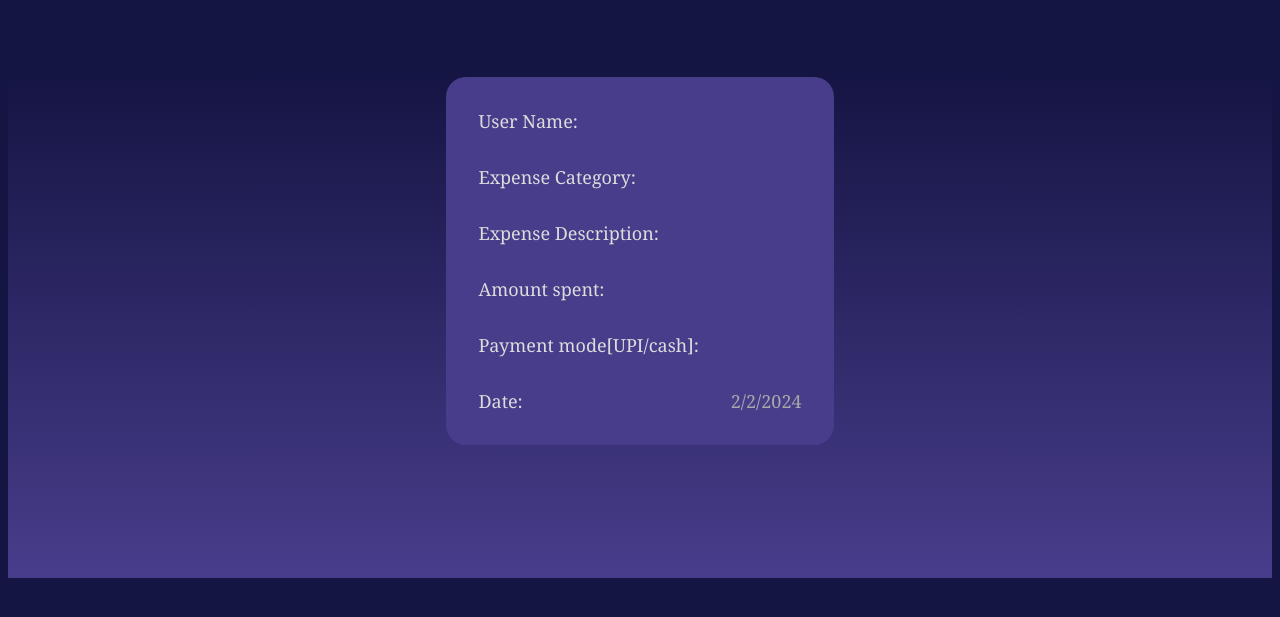
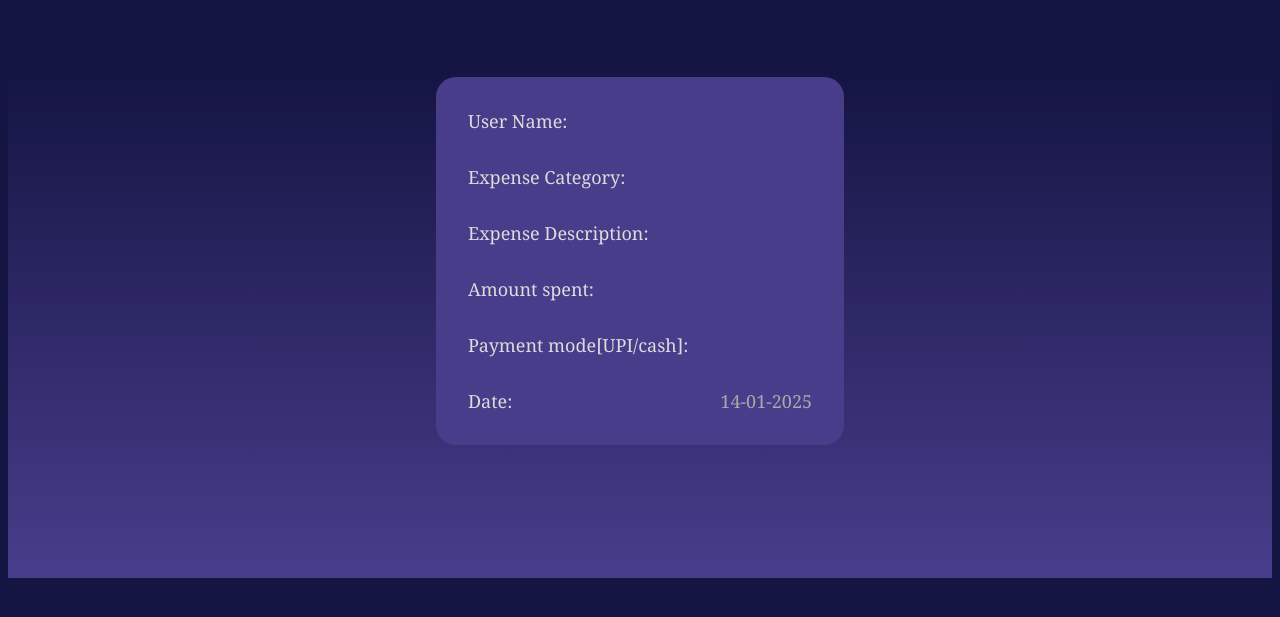
Before and after one commit to Kavibhagya30/Personal_Expense_Tracker, a plain HTML site: page index.html in a window 1280 px wide. Shown: the part 93-710 px from the top of the page. Drawn offline with Linux system fonts and the light colour scheme.

Commit message:
updated code

```diff
--- a/index.html
+++ b/index.html
@@ -40,7 +40,7 @@
   </tr>
   <tr>
     <td class="td">Date:</td>
-    <td>2/2/2024                </td>
+    <td id="date">    </td>
   </tr>
   </table>
 </center>
@@ -57,7 +57,7 @@
   username.textContent=name
   title.textContent=t
   amount.textContent=a
-  console.log(name)
-  console.log(t)
-  console.log(a)
+  const date=document.getElementById("date")
+  const d=new Date()
+  date.textContent=d.getDate()+"-"+d.getMonth()+1+"-"+d.getFullYear()
 </script>
```
Also changed, not shown: index11.html (+2 -2 lines).
